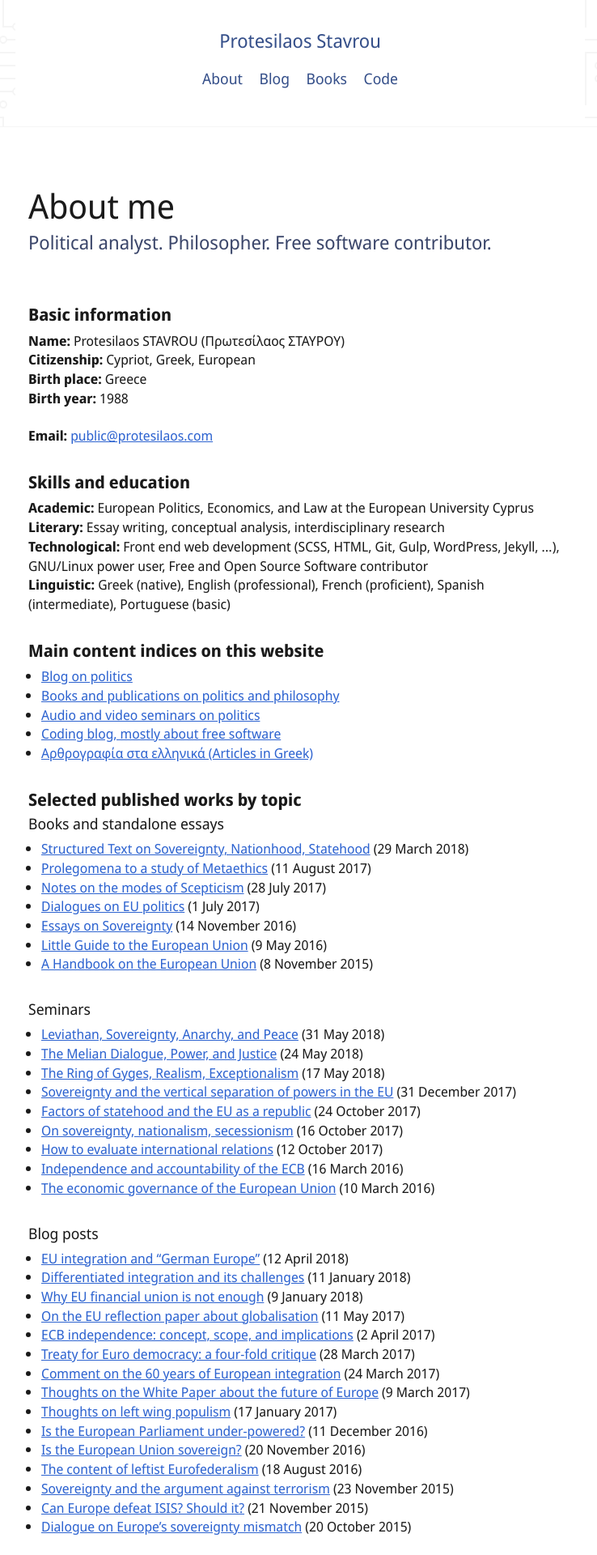
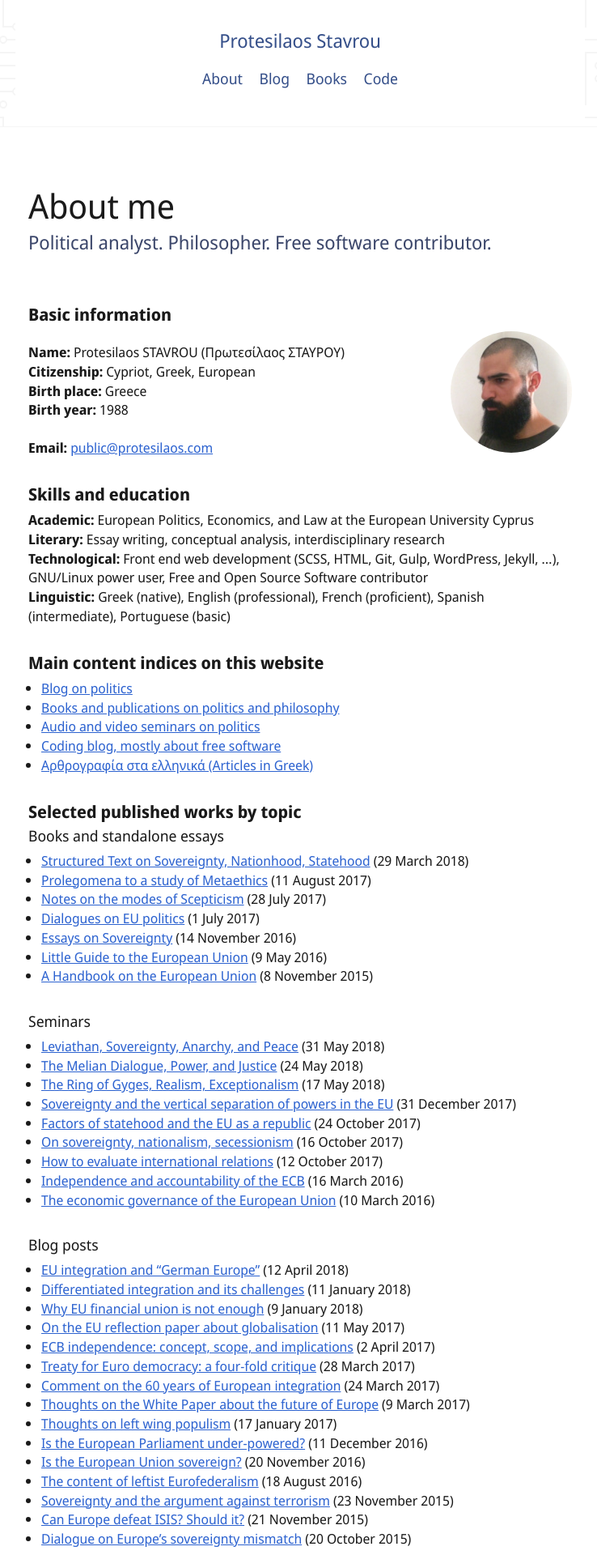
Before and after one commit to protesilaos/protesilaos.github.io, a Jekyll site: the page built from _pages/author.md, in a window 1280 px wide. Shown: the top 1920 px of the page at 81% size, without its empty margins (269-1007 px from the left). Built offline with Jekyll 4.4.1, drawn with Linux system fonts in a browser that asks for light colours.

Commit message:
Update profile pic. Add to about page. Necessary adjustments.

```diff
--- a/_pages/author.md
+++ b/_pages/author.md
@@ -6,6 +6,9 @@ permalink: /author/
 layout: page
 ---
 ## Basic information
+
+![protesilaos_profile_pic](/images/self/prot_2018_150px.jpg)
+{:.author-profile-pic}
 
 **Name:** Protesilaos STAVROU (Πρωτεσίλαος ΣΤΑΥΡΟΥ)
 **Citizenship:** Cypriot, Greek, European
--- a/_sass/_post.scss
+++ b/_sass/_post.scss
@@ -115,19 +115,13 @@ h1.h1-plus {
 }
 
 .author-profile-pic img { // Used in about me page
-    max-height: 150px;
-    max-width: 150px;
-
     @include tablet {
         float: right;
         margin-left: $space-1;
         margin-bottom: $space-1;
-        max-width: 200px;
-        max-height: 200px;
     }
 
-    @include desktop {
-        max-width: 300px;
-        max-height: 300px;
-    }
+    border-radius: 50%;
+    max-height: 150px;
+    max-width: 150px;
 }
```
Also changed, not shown: images/other/circuits.svg, images/self/prot_2018.jpg (added), images/self/prot_2018_150px.jpg (added), images/self/prot_2018_256px.jpg (added), images/self/prot_2018_350px.jpg (added).
